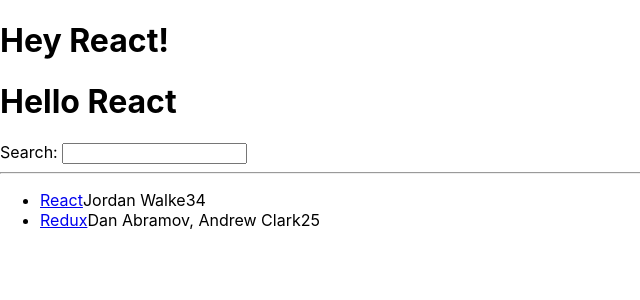
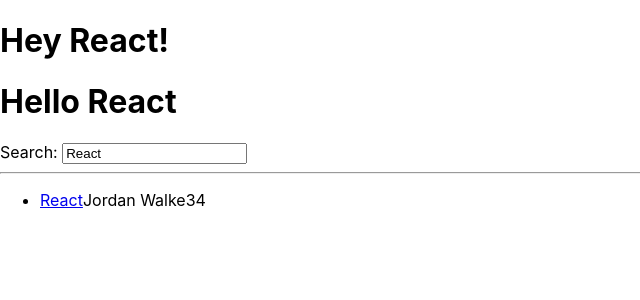
Before and after one commit to jinsanity07/hacker-stories, a React (Create React App) app: page / in a window 1280 px wide. Shown: the top 300 px of the page, without its empty margins (0-640 px from the left). Built offline with nearby package versions, Linux system fonts and the light colour scheme.

Commit message:
16.React Controlled Components

```diff
--- a/src/App.js
+++ b/src/App.js
@@ -18,19 +18,19 @@
   const stories = [ { title: 'React', url: 'https://reactjs.org/', author: 'Jordan Walke', num_comments: 3, points: 4, objectID: 0, }, { title: 'Redux', url: 'https://redux.js.org/', author: 'Dan Abramov, Andrew Clark', num_comments: 2, points: 5, objectID: 1, }, ];
   console.log('App renders');
 
-  const [searchTerm, setSearchTerm] = React.useState('');
+  const [searchTerm, setSearchTerm] = React.useState('React');
 
   const handleSearch = (event) => { setSearchTerm(event.target.value); };
 
   const searchedStories = stories.filter((story) =>
       story.title.toLowerCase().includes(searchTerm.toLowerCase()) );
 
-  return ( <div>
+    return ( <div>
 
             <h1> {welcome.greeting} {welcome.title} </h1>
             <h1>Hello {getTitle('React')}</h1>
 
-            <Search onSearch={handleSearch} />
+            <Search search={searchTerm} onSearch={handleSearch} />
 
 
              <hr />
@@ -65,7 +65,10 @@
 
   <label htmlFor="search">Search: </label>
 
-  <input id="search" type="text" onChange={props.onSearch} />
+  <input id="search"
+         type="text"
+         value={props.search}
+         onChange={props.onSearch} />
 
   </div> );
 
```
